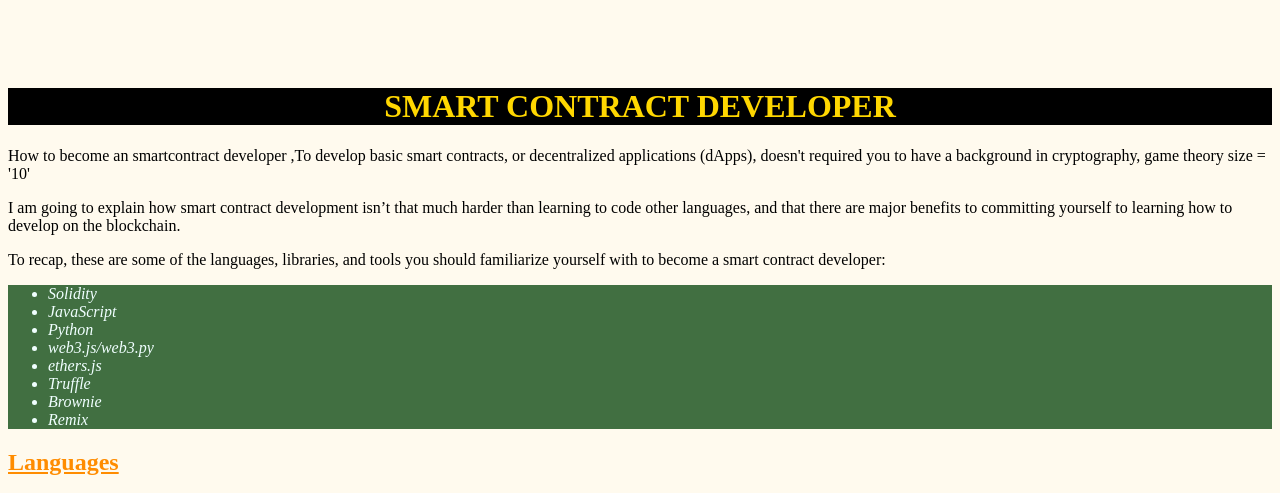
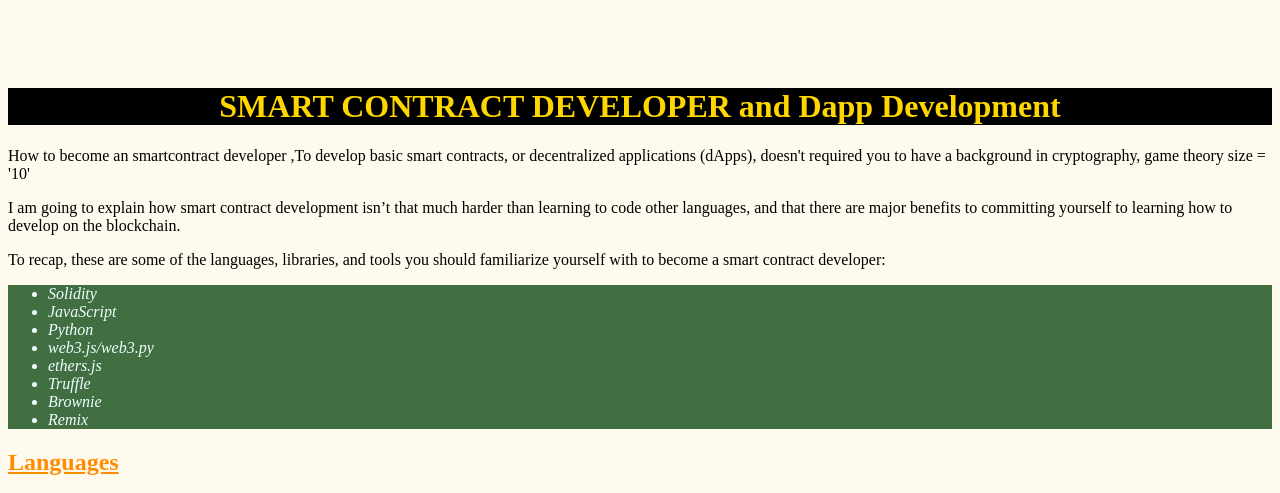
Before and after one commit to Vkgoud1523/HTML-CSS, a plain HTML site: page future.html in a window 1280 px wide. Shown: the top 493 px of the page. Drawn offline with Linux system fonts and the light colour scheme.

Commit message:
first
Yes

```diff
--- a/future.html
+++ b/future.html
@@ -40,7 +40,7 @@ H3{
 
 
 
-<h1><center>SMART CONTRACT DEVELOPER </center></h1>
+<h1><center>SMART CONTRACT DEVELOPER and Dapp Development  </center></h1>
 
 <p>How to become an smartcontract developer ,To develop basic smart contracts, or decentralized applications (dApps), doesn't required you to have a background in cryptography, game theory size = '10'</p>
 
```
